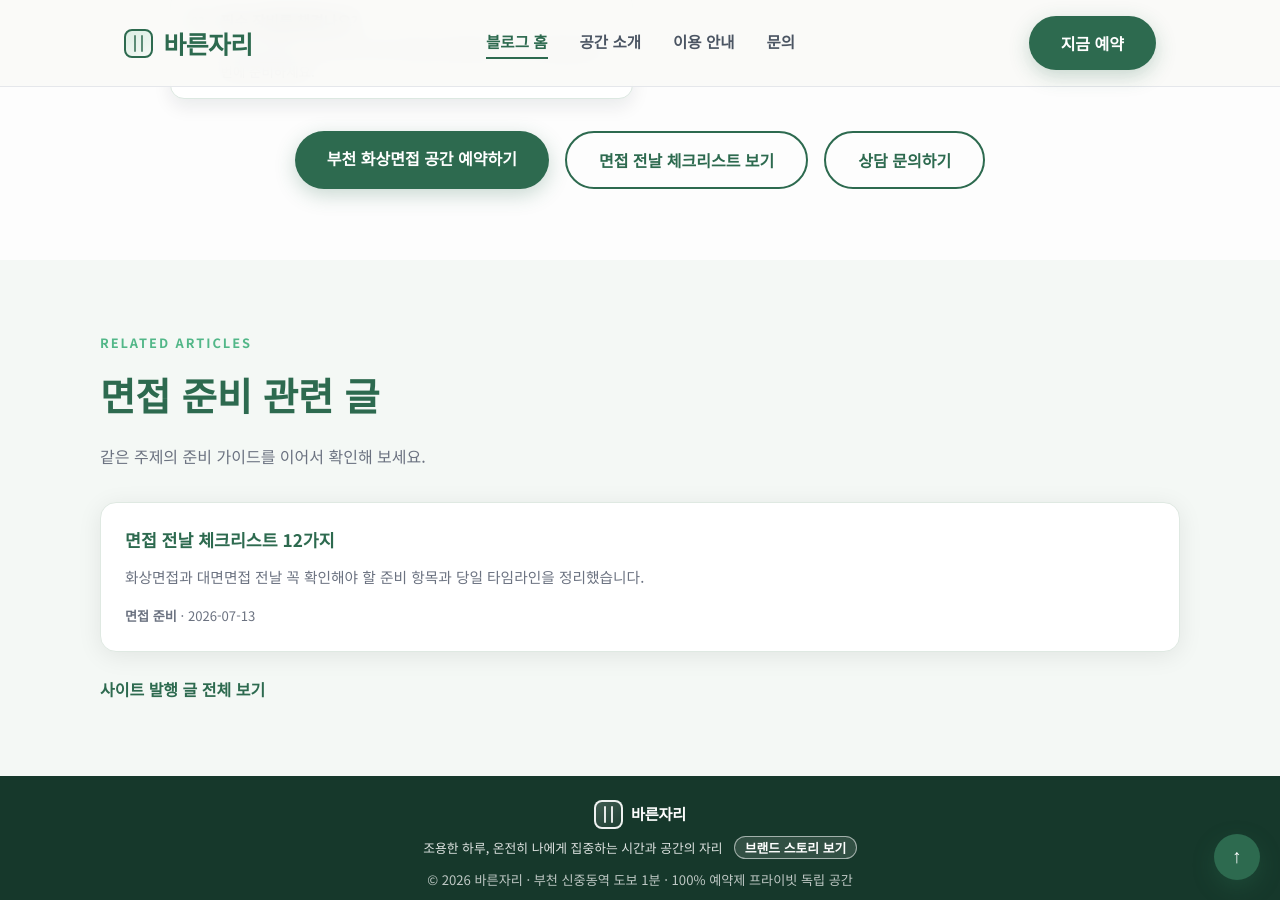
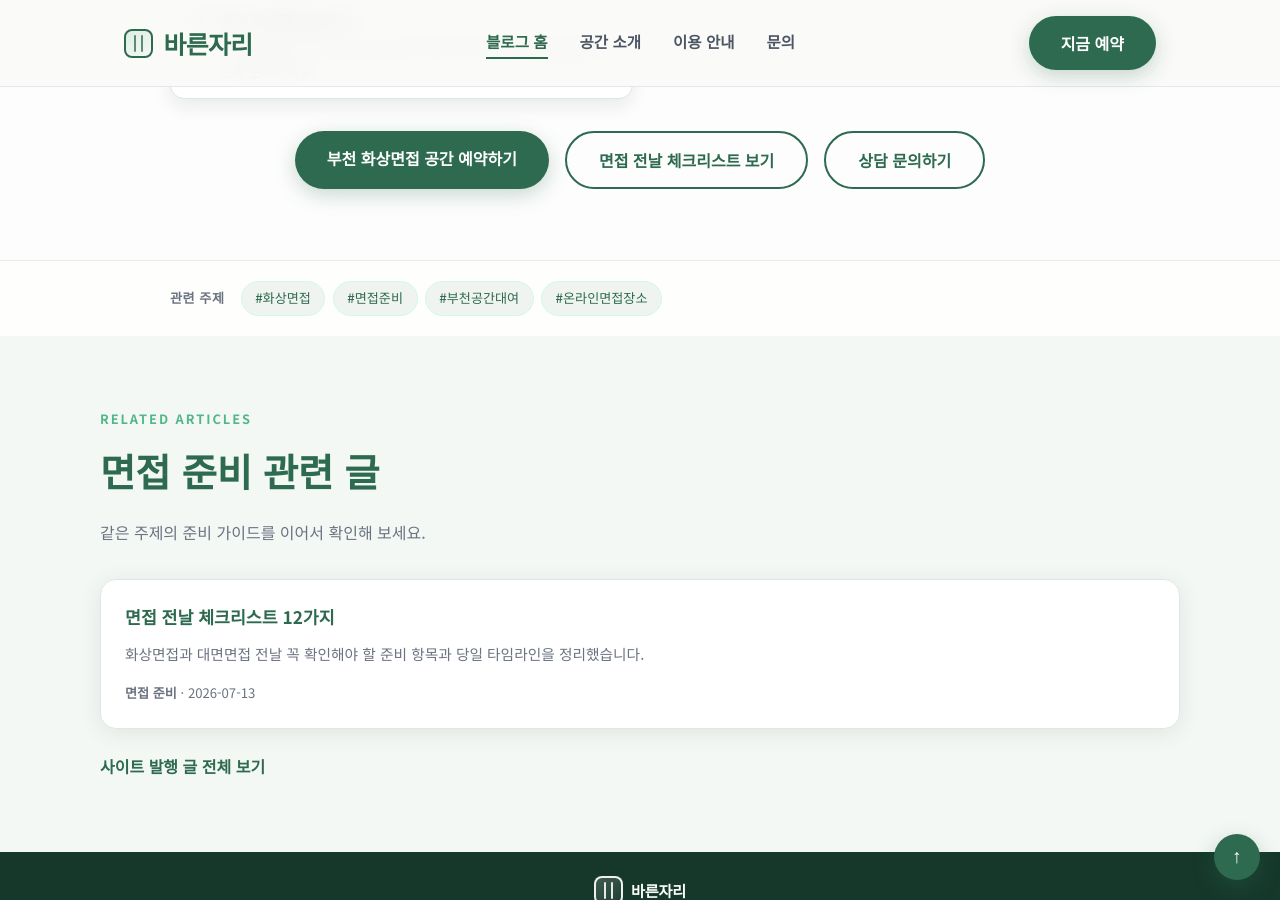
Before and after one commit to bareunspace/blog, a Jekyll site: the page built from _posts/2026-07-13-bucheon-video-interview-place-guide.md, in a window 1280 px wide and 900 px high, scrolled down 3374 px. Built offline with Jekyll 4.4.1, drawn with Linux system fonts in a browser that asks for light colours.

Commit message:
Add post tag display

```diff
--- /dev/null
+++ b/_includes/post-tags.html
@@ -0,0 +1,12 @@
+{% if page.tags %}
+  <section class="post-tags" aria-label="글 태그">
+    <div class="post-tags-inner">
+      <p class="post-tags-label">관련 주제</p>
+      <div class="tags">
+        {% for tag in page.tags %}
+          <span class="tag">#{{ tag }}</span>
+        {% endfor %}
+      </div>
+    </div>
+  </section>
+{% endif %}
--- a/_layouts/default.html
+++ b/_layouts/default.html
@@ -9,6 +9,10 @@
 
   {{ content }}
 
+  {% if page.tags %}
+    {% include post-tags.html %}
+  {% endif %}
+
   {% if page.category %}
     {% include related-posts.html %}
   {% endif %}
--- a/_posts/2026-07-13-bucheon-video-interview-place-guide.md
+++ b/_posts/2026-07-13-bucheon-video-interview-place-guide.md
@@ -4,6 +4,11 @@ title: 부천 화상면접 장소 고르는 기준 7가지
 description: 집, 카페, 스터디카페, 공간대여 중 화상면접에 적합한 장소를 비교하고 소음·배경·조명·인터넷을 점검하는 방법을 안내합니다.
 category: 면접 준비
 keywords: 부천화상면접장소,화상면접공간,신중동공간대여,온라인면접장소
+tags:
+  - 화상면접
+  - 면접준비
+  - 부천공간대여
+  - 온라인면접장소
 canonical: https://bareunjari.com/posts/bucheon-video-interview-place-guide/
 permalink: /posts/bucheon-video-interview-place-guide/
 og_image: https://bareunjari.com/images/posts/bucheon-video-interview-place-guide/hero.jpg
--- a/styles/main.css
+++ b/styles/main.css
@@ -1561,6 +1561,26 @@ section { padding: 5rem 1.5rem; }
   transition: background var(--transition);
 }
 .tag:hover { background: #d1fae5; }
+
+.post-tags {
+  background: rgba(255,255,255,.78);
+  border-top: 1px solid #e5eee8;
+  padding: 1.25rem 1.5rem;
+}
+.post-tags-inner {
+  max-width: 940px;
+  margin: 0 auto;
+  display: flex;
+  align-items: center;
+  gap: .8rem 1rem;
+  flex-wrap: wrap;
+}
+.post-tags-label {
+  color: var(--muted);
+  font-size: .82rem;
+  font-weight: 700;
+  letter-spacing: .04em;
+}
 
 /* ── Contact ── */
 #contact { background: var(--primary); color: #fff; text-align: center; }
```
Also changed, not shown: other parts of _posts/2026-07-13-bucheon-video-interview-place-guide.md (+1 -1 lines), _posts/2026-07-13-interview-prep-checklist-12.md (+6 -1 lines).
